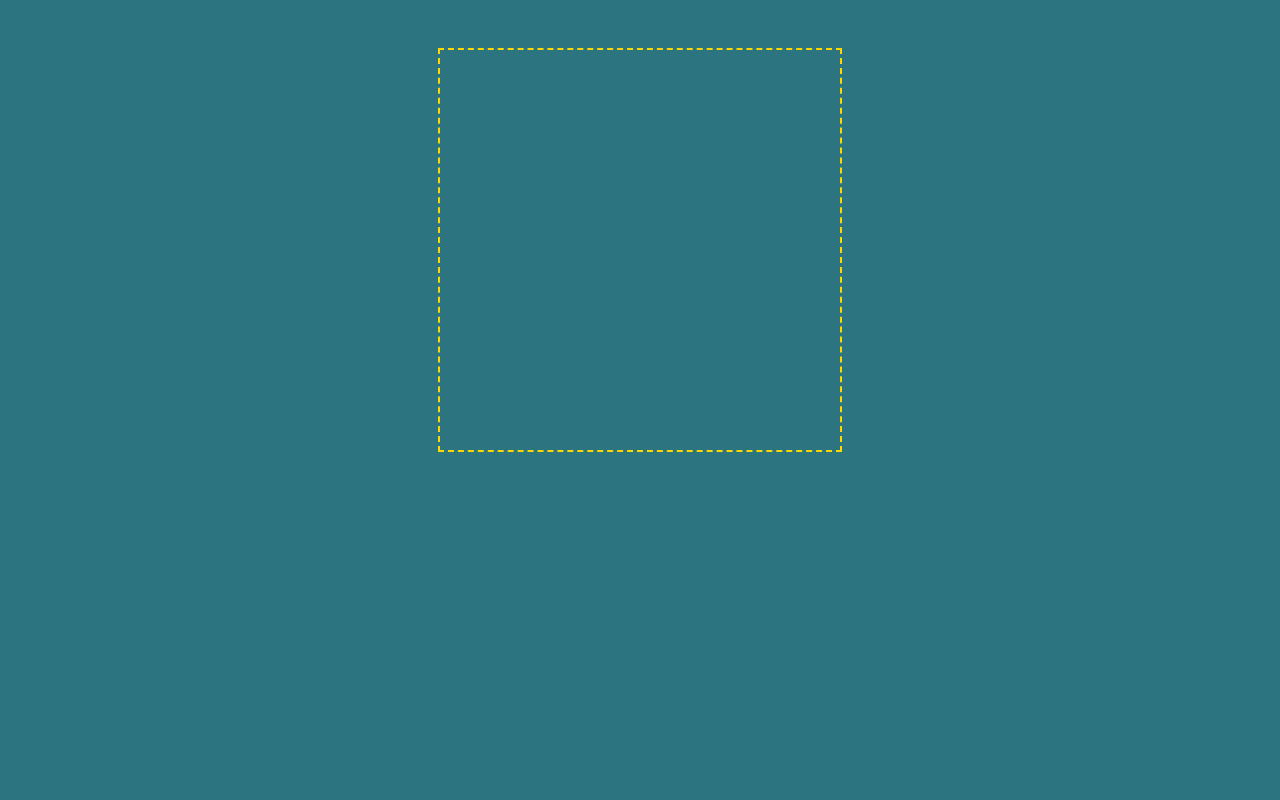
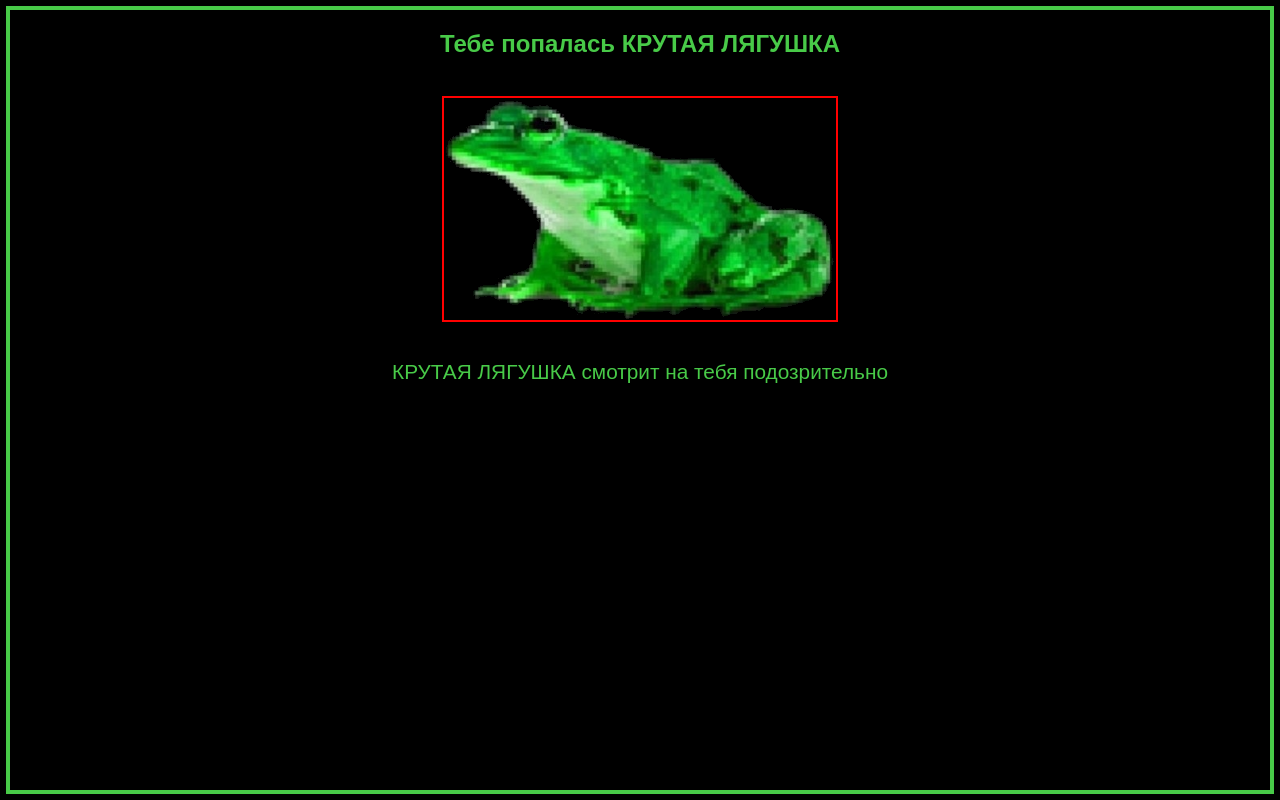
Before and after one commit to westerovs/frog_game, a plain HTML site: page index.html in a window 1280 px wide. Drawn offline with Linux system fonts and the light colour scheme.

Commit message:
added frog

```diff
--- a/index.html
+++ b/index.html
@@ -9,8 +9,14 @@
 </head>
 <body class="page-body">
 
-<div class="wrapper">
+<h1 class="visually-hidden">Окно игры</h1>
 
+<div class="game">
+  <div class="game__inner">
+    <h2 class="game__title">Тебе попалась КРУТАЯ ЛЯГУШКА</h2>
+    <img class="game__pic" src="src/img/frog.png" width="392" height="222" alt="frog">
+    <p class="game__text-question">КРУТАЯ ЛЯГУШКА смотрит на тебя подозрительно</p>
+  </div>
 </div>
 
 <script type="module" src="src/js/main.js"></script>
--- a/src/css/style.css
+++ b/src/css/style.css
@@ -1,7 +1,3 @@
-/*
-картинки-заглушки
-https://via.placeholder.com/150x100
-*/
 
 *,
 ::before,
@@ -16,11 +12,13 @@ https://via.placeholder.com/150x100
 }
 
 .page-body {
+  height: 1px;
   min-height: 100%;
   font-size: 18px;
   font-family: Geometria, Arial, Helvetica, sans-serif;
-  background-color: #2c7580;
-  color: #ccc;
+  background-color: black;
+  color: #48CA48;
+
 }
 
 a {
@@ -29,6 +27,17 @@ a {
 
 li {
   list-style-type: none;
+}
+
+h2 {
+  font-size: 1.5rem;
+  margin-bottom: 2.5rem;
+  text-align: center;
+}
+
+.game__text-question {
+  font-size: 1.3rem;
+  text-align: center;
 }
 
 img {
@@ -49,11 +58,24 @@ img {
   overflow: hidden !important;
 }
 
-.wrapper {
-  position: relative;
-  margin: 50px auto;
-  min-width: 400px;
-  width: 400px;
-  min-height: 400px;
-  outline: 2px dashed gold;
+.game {
+  position: absolute;
+  width: 100%;
+  min-width: 600px;
+  height: 100%;
+  top: 0;
+  left: 0;
+  outline: 4px solid #48CA48;
+  outline-offset: -10px;
 }
+
+.game__inner {
+  padding: 30px;
+}
+
+.game__pic {
+  width: 392px;
+  height: 222px;
+  outline: 2px solid red;
+  margin: 0 auto 2.5rem;
+}
```
Also changed, not shown: src/img/1.jpg (deleted), src/img/2.jpg (deleted), src/img/3.jpg (deleted), src/img/4.jpg (deleted), src/img/5.jpg (deleted), src/img/6.jpg (deleted), src/img/7.jpg (deleted), src/img/8.jpg (deleted), src/img/frog.png (added), 1 other file.
